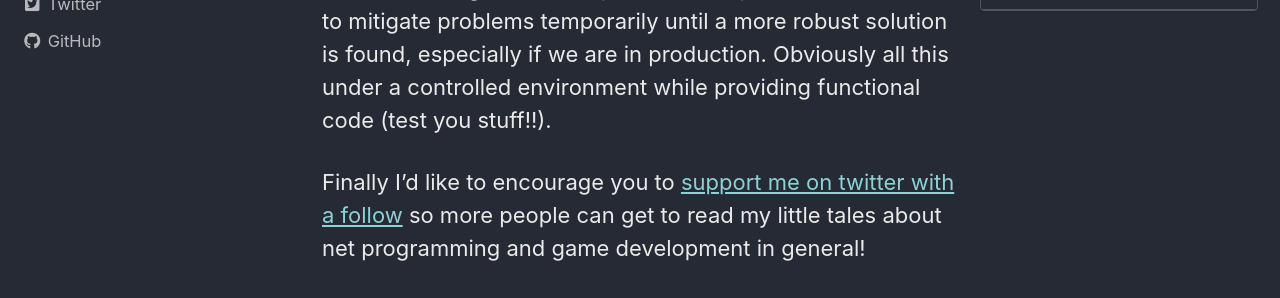
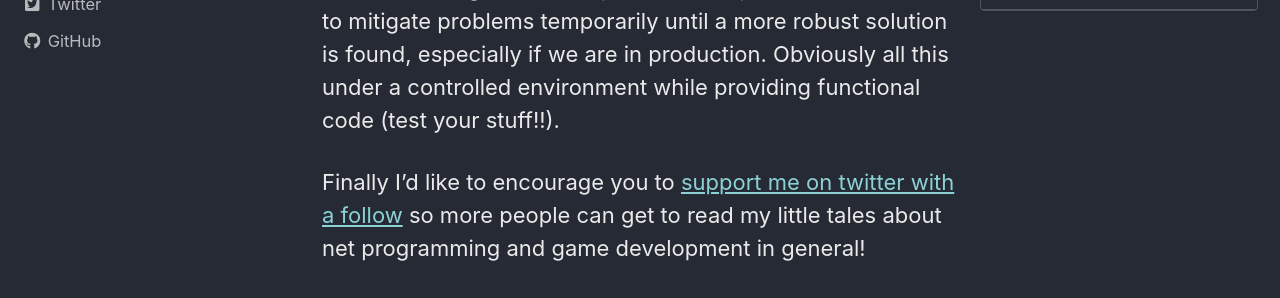
Before and after one commit to vorixo/devtricks, a Jekyll site: the page built from _posts/2022-08-06-shootergame-vulnerability.md, in a window 1280 px wide and 900 px high, scrolled down 7696 px. Shown: the part 285-583 px from the top of the window. Built offline with Jekyll 4.4.1, drawn with Linux system fonts in a browser that asks for light colours; cached includes are drawn as plain includes; some of the changed text lies outside the part shown.

Commit message:
[FIX] Grammar fixes

```diff
--- a/_posts/2022-08-06-shootergame-vulnerability.md
+++ b/_posts/2022-08-06-shootergame-vulnerability.md
@@ -169,7 +169,7 @@ This isn't the best solution for the problem but it's good enough to mitigate pa
 
 I hope this little anecdote will make you think about the implications and importance of security in online games for an enjoyable gameplay experience for everyone.
 
-In addition, in game development it is important to know how to mitigate problems temporarily until a more robust solution is found, especially if we are in production. Obviously all this under a controlled environment while providing functional code (test you stuff!!).
+In addition, in game development it is important to know how to mitigate problems temporarily until a more robust solution is found, especially if we are in production. Obviously all this under a controlled environment while providing functional code (test your stuff!!).
 
 Finally I'd like to encourage you to [support me on twitter with a follow](https://twitter.com/vorixo) so more people can get to read my little tales about net programming and game development in general!
 
```
Also changed, not shown: other parts of _posts/2022-08-06-shootergame-vulnerability.md (+1 -1 lines).
